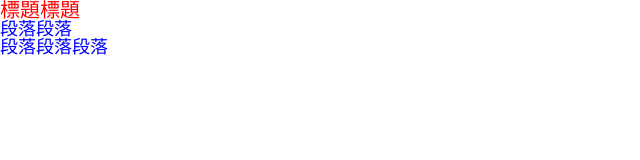
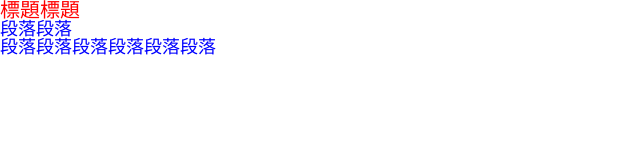
Before and after one commit to ann199560/gittest, a plain HTML site: page index.html in a window 1280 px wide. Shown: the whole page, without its empty margins (0-640 px from the left). Drawn offline with Linux system fonts and the light colour scheme.

Commit message:
新增段落文字

```diff
--- a/index.html
+++ b/index.html
@@ -9,6 +9,6 @@
 <body>
     <h1>標題標題</h1>
     <p>段落段落</p>
-    <p>段落段落段落</p>
+    <p>段落段落段落段落段落段落</p>
 </body>
 </html>
```
